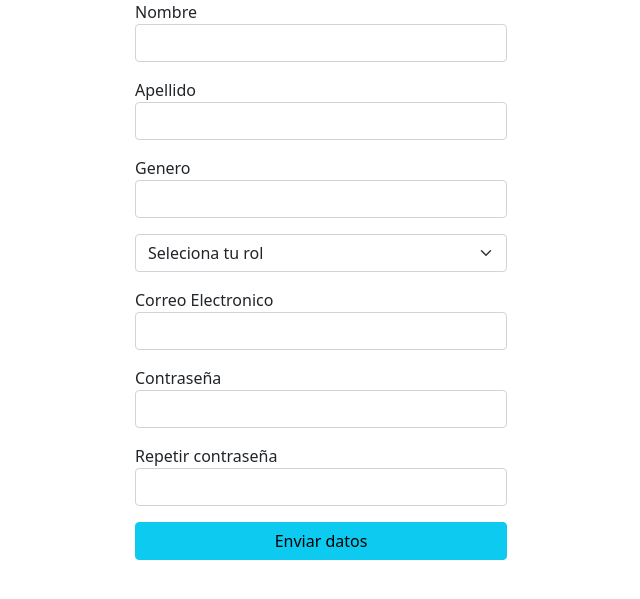
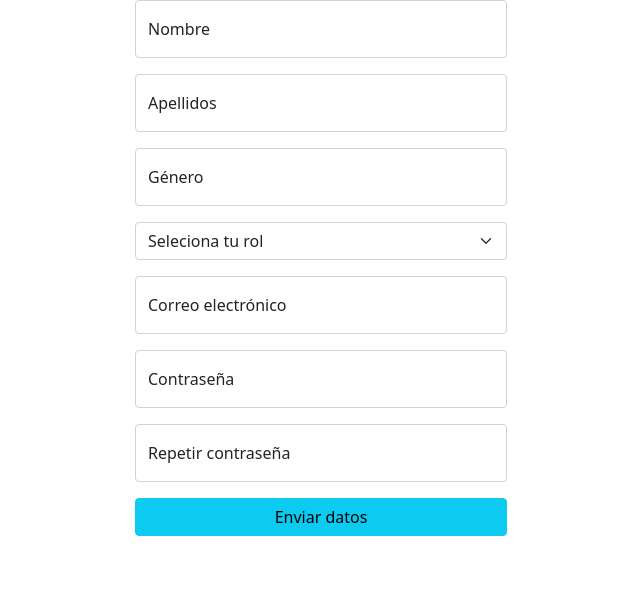
Before and after one commit to SeleneGRdz/Proyecto---Almacenes, a Flask app: page /registro/ in a window 1280 px wide. Shown: the top 599 px of the page, without its empty margins (319-959 px from the left). Run offline with Flask 2, Linux system fonts and the light colour scheme.

Commit message:
Adding floating labels

```diff
--- a/templates/registro.html
+++ b/templates/registro.html
@@ -10,17 +10,17 @@
         <div class="container">
             <form method="POST" action="/reg-procesa" class="col-4 offset-md-4"
             oninput='repetirContrasena.setCustomValidity(repetirContrasena.value != contrasena.value ? "Passwords do not match." : "")'>
-                <div class="mb-3">
-                    <label>Nombre</label> <br>
-                    <input type="text" name="nombre" id="nombre" class="form-control" required>
+                <div class="form-floating mb-3">
+                    <input type="text" name="nombre" id="nombre" class="form-control" placeholder="nombre" required>
+                    <label for="nombre">Nombre</label>
                 </div>
-                <div class="mb-3">
-                    <label>Apellido</label> <br>
-                    <input type="text" name="apellidos" id="apellidos" class="form-control" required>
+                <div class="form-floating mb-3">
+                    <input type="text" name="apellidos" id="apellidos" class="form-control" placeholder="apellidos" required>
+                    <label for="apellidos">Apellidos</label>
                 </div>
-                <div class="mb-3">
-                    <label>Genero</label> <br>
-                    <input type="text" name="genero" id="genero" class="form-control" required>
+                <div class="form-floating mb-3">
+                    <input type="text" name="genero" id="genero" class="form-control" placeholder="genero" required>
+                    <label for="genero">Género</label>
                 </div>
                 <div class="mb-3">
                     <select class="form-control form-select" id="rol" name="rol" required>
@@ -29,22 +29,23 @@
                     <option>Administrador</option>
                     </select>
                 </div>
-                <div class="mb-3">
-                    <label>Correo Electronico</label> <br>
-                    <input type="email" name="correoElectronico" id="correoElectronico" class="form-control" required>
+                <div class="form-floating mb-3">
+                    <input type="email" name="correoElectronico" id="correoElectronico" class="form-control" placeholder="correoElectronico" required>
+                    <label for="correoElectronico">Correo electrónico</label>
                 </div>
-                <div class="mb-3">
-                    <label>Contraseña</label> <br>
-                    <input type="password" name="contrasena" id="contrasena" class="form-control" required>
+                <div class="form-floating mb-3">
+                    <input type="password" name="contrasena" id="contrasena" class="form-control" placeholder="contrasena" required>
+                    <label for="contrasena">Contraseña</label>
                 </div>
-                <div class="mb-3">
-                    <label>Repetir contraseña</label> <br>
-                    <input type="password" name="repetirContrasena" id="repetirContrasena" class="form-control" required>
+                <div class="form-floating mb-3">
+                    <input type="password" name="repetirContrasena" id="repetirContrasena" class="form-control" placeholder="repetirContrasena" required>
+                    <label for="repetirContrasena">Repetir contraseña</label>
                 </div>
                 <div class="mb-3 d-grid gap-2">
                     <input type="submit" class="btn btn-info" value="Enviar datos" class="form-control" required>
                 </div>
             </form>
+
         </div>
 
 
```
